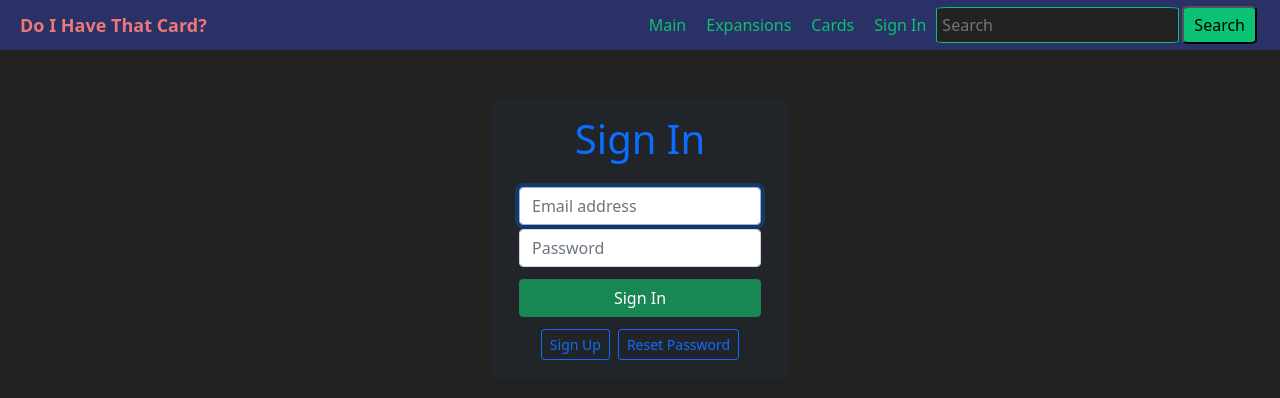
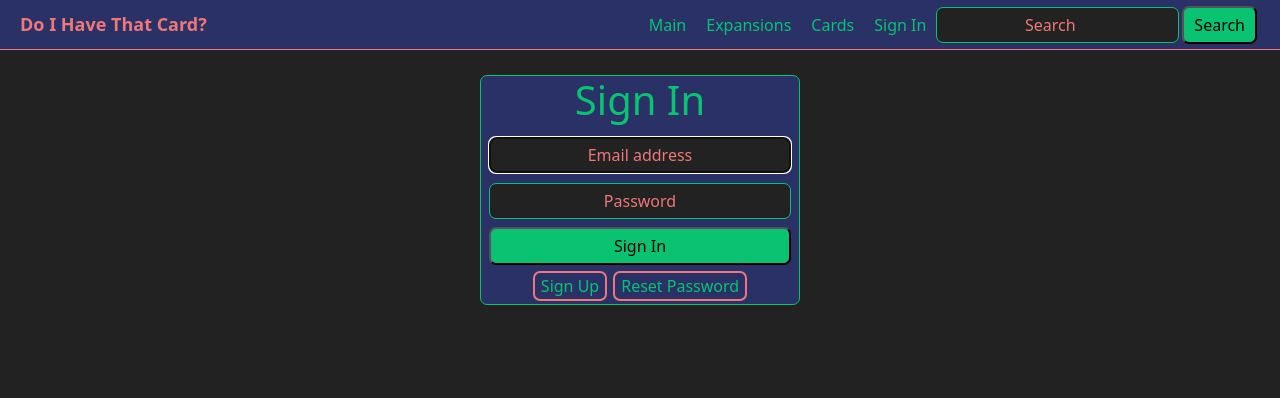
Before and after one commit to pyRN/that-card-firebase, a React (Create React App) app: page /signIn in a window 1280 px wide. Shown: the top 398 px of the page. Built offline with nearby package versions, Linux system fonts and the light colour scheme.

Commit message:
Styled components, made all border-radius equal

```diff
--- a/src/App.css
+++ b/src/App.css
@@ -12,6 +12,6 @@ html,
 }
 
 .mtg-card {
-  padding: 10px;
+  margin: 10px;
   width: 300px;
 }
--- a/src/components/Header/NavBar.css
+++ b/src/components/Header/NavBar.css
@@ -34,6 +34,7 @@
 
 header {
   background-color: #2a3166;
+  border-bottom: solid 1px #ee7879;
   display: flex;
   height: 50px;
   justify-content: space-between;
@@ -53,7 +54,7 @@ header a,
 
 .signOut-btn {
   background-color: #dc3545;
-  border-radius: 10%;
+  border-radius: 7px;
   color: white;
   padding: 7px;
 }
@@ -122,7 +123,7 @@ ul li:hover,
 
 .search-btn {
   background-color: #09c372;
-  border-radius: 10%;
+  border-radius: 7px;
   color: black;
   margin: 0 3px 0 3px;
   padding: 5px 10px 5px 10px;
@@ -139,9 +140,18 @@ ul li:hover,
   background-color: #222;
   border: solid 1px #09c372;
   color: #09c372;
-  border-radius: 5%;
+  border-radius: 7px;
   margin-left: 5px;
   padding: 5px;
+}
+
+.input-field::placeholder {
+  color: #ee7879;
+  text-align: center;
+}
+
+.input-field:focus {
+  color: #ee7879;
 }
 
 @media only screen and (max-width: 600px) {
@@ -150,11 +160,6 @@ ul li:hover,
   }
   .hamburger-icon {
     display: block;
-  }
-
-  .input-field::placeholder {
-    color: #ee7879;
-    text-align: center;
   }
 
   .mobile-item {
--- a/src/components/Main/CardsContainer/CardsContainer.css
+++ b/src/components/Main/CardsContainer/CardsContainer.css
@@ -18,7 +18,7 @@
 .card-container {
   background-color: #2a3166;
   border: solid 1px #09c372;
-  border-radius: 4%;
+  border-radius: 7px;
   display: flex;
   margin: 5px;
 }
@@ -39,7 +39,7 @@
 
 .flip-btn {
   background-color: #09c372;
-  border-radius: 5px;
+  border-radius: 7px;
   color: black;
   margin: 0 0 0 3px;
   padding: 5px 10px 5px 10px;
--- a/src/components/Main/ExpansionsContainer/ExpansionsContainer.css
+++ b/src/components/Main/ExpansionsContainer/ExpansionsContainer.css
@@ -18,11 +18,11 @@
 .expansion-card {
   background-color: #2a3166;
   border: solid 1px #09c372;
-  border-radius: 4%;
+  border-radius: 7px;
   cursor: pointer;
   height: 250px;
   margin: 5px;
-  width: 250px;
+  width: 320px;
 }
 
 .expansion-items {
--- a/src/components/Main/MainContainer/MainContainer.css
+++ b/src/components/Main/MainContainer/MainContainer.css
@@ -9,6 +9,19 @@
 
 .main-container {
   color: #09c372;
+  display: flex;
+  flex-wrap: wrap;
   justify-content: center;
-  margin: 20px 5% 0 5%;
+  margin-top: 20px;
 }
+
+.main-card {
+  background-color: #2a3166;
+  border: solid 1px #09c372;
+  border-radius: 7px;
+  display: flex;
+  flex-direction: column;
+  justify-content: space-around;
+  margin: 5px;
+  width: 320px;
+}
--- a/src/components/Main/MainContainer/MainContainer.jsx
+++ b/src/components/Main/MainContainer/MainContainer.jsx
@@ -5,12 +5,16 @@ import MTGCard from "../../../multimedia/Magic_card_back.jpg";
 export default function MainContainer() {
   return (
     <div className="main-container">
-      <div align="center">
+      <div className="main-card" align="center">
         <h1>Do I Have That Card?</h1>
         <p>An easy way to manage your Magic: The Gathering&#169; collection</p>
-      </div>
-      <div align="center">
-        <img src={MTGCard} className="mtg-card" alt="Magic Card Back" />
+
+        <img
+          src={MTGCard}
+          className="mtg-card"
+          alt="Magic Card Back"
+          align="center"
+        />
       </div>
     </div>
   );
--- /dev/null
+++ b/src/components/Main/SignInContainer/SignInContainer.css
@@ -0,0 +1,76 @@
+/*Colors used in project:
+#EE7879 - dark pink
+#2A3166 - dark blue
+#F4ABAA - pink
+#CAE7DF - light blue
+#dc3545 - danger red
+#09c372 - mint green
+*/
+.signIn-input-field {
+  background-color: #222;
+  border: solid 1px #09c372;
+  color: #09c372;
+  border-radius: 7px;
+  margin: 5px;
+  padding: 5px;
+  width: 95%;
+}
+
+.signIn-input-field::placeholder {
+  color: #ee7879;
+  text-align: center;
+}
+
+.signIn-input-field:focus {
+  color: #ee7879;
+}
+
+.signIn-container {
+  color: #09c372;
+  display: flex;
+  justify-content: center;
+  margin: 20px 5% 0 5%;
+}
+
+.signIn-card {
+  background-color: #2a3166;
+  border: solid 1px #09c372;
+  border-radius: 7px;
+  color: #09c372;
+  display: flex;
+  flex-wrap: wrap;
+  flex-direction: column;
+  margin: 5px;
+  width: 320px;
+}
+
+.submit-btn {
+  background-color: #09c372;
+  border-radius: 7px;
+  color: black;
+  margin: 3px;
+  padding: 5px 10px 5px 10px;
+  width: 95%;
+}
+
+.submit-btn:hover {
+  background-color: #ee7879;
+  color: white;
+  transform: scale(0.9);
+  transition: 0.1s;
+}
+
+.outline-btn {
+  background-color: #2a3166;
+  border: solid 2px #ee7879;
+  border-radius: 7px;
+  color: #09c372;
+  margin: 3px;
+}
+
+.outline-btn:hover {
+  background-color: #ee7879;
+  color: white;
+  transform: scale(0.9);
+  transition: 0.1s;
+}
--- a/src/components/Main/SignInContainer/SignInContainer.jsx
+++ b/src/components/Main/SignInContainer/SignInContainer.jsx
@@ -6,9 +6,9 @@ import { useHistory } from "react-router-dom";
 import {
   createUserWithEmailAndPassword,
   getAuth,
-  onAuthStateChanged,
   signInWithEmailAndPassword,
 } from "firebase/auth";
+import "./SignInContainer.css";
 
 export default function SignInContainer() {
   const firebaseApp = initializeApp({
@@ -95,30 +95,26 @@ export default function SignInContainer() {
   };
 
   return (
-    <div
-      align="center"
-      className="card bg-dark rounded-3 container mt-5"
-      style={{ width: "300px" }}
-    >
-      <div className="card-body">
+    <div className="signIn-container">
+      <div className="signIn-card" align="center">
         {sLayoutType === "signIn-btn" ? (
-          <h1 className="card-title text-primary">Sign In</h1>
+          <h1>Sign In</h1>
         ) : sLayoutType === "resetPass-btn" ? (
-          <h1 className="card-title text-primary">Reset Password</h1>
+          <h1>Reset Password</h1>
         ) : (
-          <h1 className="card-title text-primary">Sign Up</h1>
+          <h1>Sign Up</h1>
         )}
 
-        <form className="form-signin mt-4" onSubmit={fnSignIn}>
+        <form className="" onSubmit={fnSignIn}>
           {sError ? (
-            <div className="alert alert-danger" role="alert">
+            <div className="" role="alert">
               {sError}
             </div>
           ) : null}
           <input
             aria-describedby="emailHelp"
             autoFocus
-            className="form-control  mb-1"
+            className="signIn-input-field"
             id="email-input"
             name="email-input"
             placeholder="Email address"
@@ -128,7 +124,7 @@ export default function SignInContainer() {
           {sLayoutType === "resetPass-btn" ? null : (
             <input
               aria-describedby="passwordHelp"
-              className="form-control mb-1"
+              className="signIn-input-field"
               id="password-input"
               name="password-input"
               placeholder="Password"
@@ -140,7 +136,7 @@ export default function SignInContainer() {
           {sLayoutType === "signUp-btn" ? (
             <input
               aria-describedby="passwordHelp"
-              className="form-control  mb-1"
+              className="signIn-input-field"
               id="confirm-password-input"
               name="confirm-password-input"
               placeholder="Confirm Password"
@@ -150,10 +146,10 @@ export default function SignInContainer() {
             />
           ) : null}
 
-          <div className="d-grid gap-2">
+          <div className="">
             {sLayoutType === "signIn-btn" ? (
               <button
-                className="btn btn-success mt-2 mb-2"
+                className="submit-btn"
                 id="submitBtn"
                 type="submit"
                 onClick={fnSignIn}
@@ -162,7 +158,7 @@ export default function SignInContainer() {
               </button>
             ) : sLayoutType === "resetPass-btn" ? (
               <button
-                className="btn btn-success mt-2 mb-2"
+                className="submit-btn"
                 id="resetPassBtn"
                 type="submit"
                 onClick={fnResetPassword}
@@ -171,7 +167,7 @@ export default function SignInContainer() {
               </button>
             ) : (
               <button
-                className="btn btn-success mt-2 mb-2"
+                className="submit-btn"
                 id="signUpBtn"
                 type="submit"
                 onClick={fnSignUp}
@@ -183,7 +179,7 @@ export default function SignInContainer() {
           <div>
             {sLayoutType === "signIn-btn" || sLayoutType === "resetPass-btn" ? (
               <button
-                className="btn btn-sm btn-outline-primary m-1"
+                className="outline-btn"
                 id="signUp-btn"
                 onClick={fnChangeType}
               >
@@ -193,7 +189,7 @@ export default function SignInContainer() {
 
             {sLayoutType === "signUp-btn" || sLayoutType === "resetPass-btn" ? (
               <button
-                className="btn btn-sm btn-outline-primary m-1"
+                className="outline-btn"
                 id="signIn-btn"
                 onClick={fnChangeType}
               >
@@ -203,7 +199,7 @@ export default function SignInContainer() {
 
             {sLayoutType === "signIn-btn" || sLayoutType === "signUp-btn" ? (
               <button
-                className="btn btn-sm btn-outline-primary m-1"
+                className="outline-btn"
                 id="resetPass-btn"
                 onClick={fnChangeType}
               >
```
